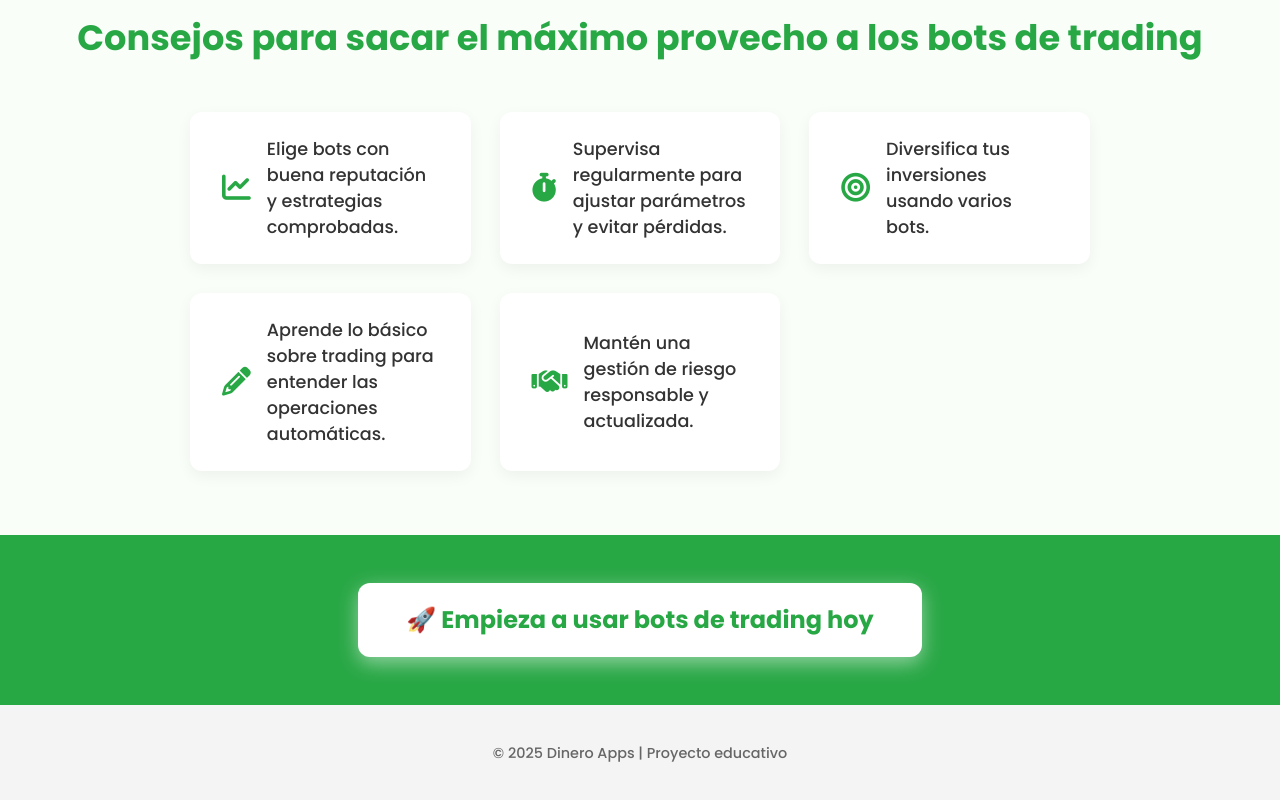
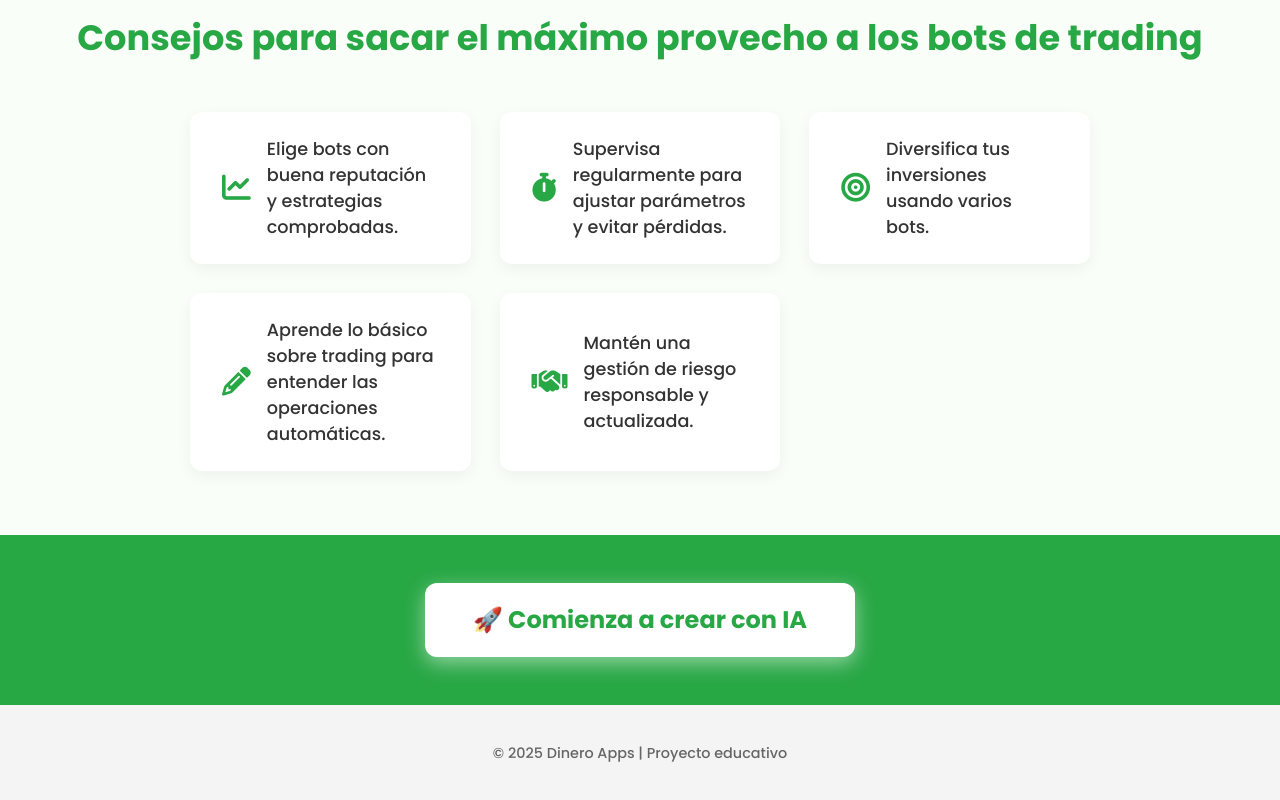
Before and after one commit to Arnausole2004/DineroIA, a plain HTML site: page botsdetrading.html in a window 1280 px wide. Shown: the part 1050-1850 px from the top of the page. Drawn offline with Linux system fonts and the light colour scheme.

Commit message:
Update botsdetrading.html

```diff
--- a/botsdetrading.html
+++ b/botsdetrading.html
@@ -29,9 +29,10 @@
       <div class="hero-text">
         <h1>Multiplica tus ganancias con <span class="highlight-green">Bots de Trading Automáticos</span></h1>
         <p class="hero-subtitle">Automatiza tus operaciones financieras con IA y optimiza tus inversiones 24/7.</p>
-        <a href="https://chat.openai.com" target="_blank" rel="noopener noreferrer" class="btn-primary">
-          <i class="fa-solid fa-rocket"></i> Empieza ahora
-        </a>
+       <a href="https://3commas.io/" target="_blank" rel="noopener noreferrer" class="btn-primary">
+  <i class="fa-solid fa-rocket"></i> Empieza ahora
+</a>
+
       </div>
       <div class="hero-image">
         <img src="assets/bots-trading.webp" alt="Bots de Trading Automáticos con IA" />
@@ -67,9 +68,10 @@
   <!-- Acción -->
   <section id="accion" class="accion-section">
     <div class="container text-center">
-      <a href="https://chat.openai.com" target="_blank" rel="noopener noreferrer" class="btn-primary btn-large">
-        🚀 Empieza a usar bots de trading hoy
-      </a>
+      <a href="https://3commas.io/" target="_blank" rel="noopener noreferrer" class="btn-primary btn-large">
+  🚀 Comienza a crear con IA
+</a>
+
     </div>
   </section>
 
```
